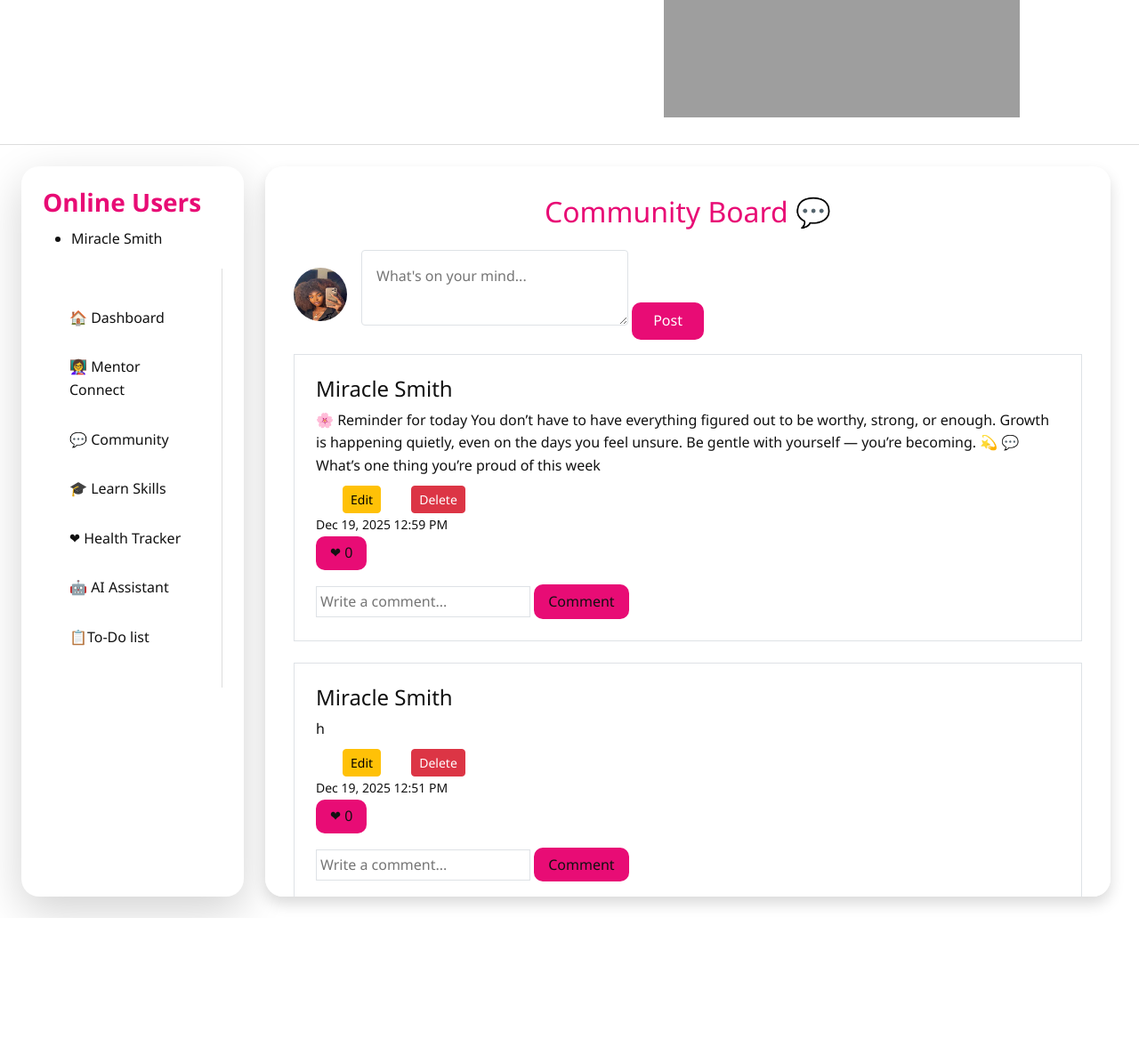
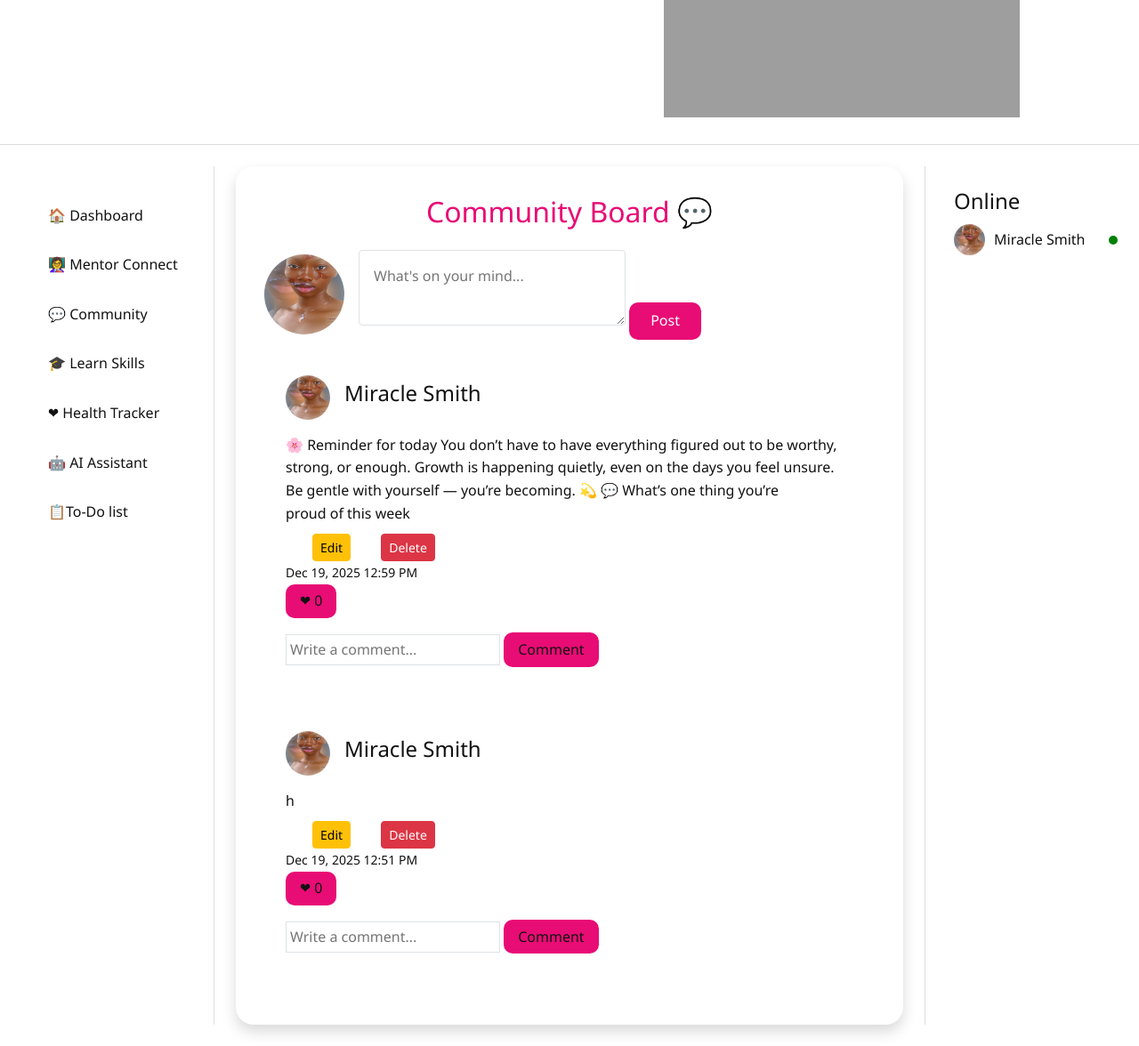
Before and after one commit to SannaVanna/HerAura_project_App, a Flask app: page /community in a window 1280 px wide. Shown: the part 295-1471 px from the top of the page at 89% size. Before the commit the page ends 1327 px from the top, so only its background shows below. Run offline with Flask 3, Linux system fonts and the light colour scheme; a user stored in the database is signed in; data comes from the database, SQL or seed files in the repository; data that the repository does not hold is empty; grey boxes are pictures that could not be loaded.

Commit message:
changes made to the community board

```diff
--- a/app.py
+++ b/app.py
@@ -1,7 +1,7 @@
 from src import create_app, db
 
+
 app = create_app()
-
 
 if __name__ == "__main__":
     print("HerAura is running.........................")
--- a/src/__init__.py
+++ b/src/__init__.py
@@ -2,6 +2,8 @@ from flask import Flask
 from flask_sqlalchemy import SQLAlchemy
 from flask_migrate import Migrate
 from .flasklogin import login_manager
+from flask_login import current_user
+from datetime import datetime
 from .db import db
 #from routes.mentor_routes import routes
 from .routes.dashboard_routes import dashboard_bp
@@ -13,12 +15,26 @@ from .routes.health_routes import health_bp
 from .routes.ai_routes import ai_bp
 from .routes.auth_routes import auth_bp
 from .routes.profile_routes import profile_bp
+from src.utils import time_ago
+from src.utils import is_user_online
+import os
 
 
 # app = Flask(__name__, static_folder="static")
 app = Flask(__name__, static_folder="static")
 app.config['SQLALCHEMY_DATABASE_URI'] = 'sqlite:///girlUser.db'
 app.config['SQLALCHEMY_TRACK_MODIFICATIONS'] = False
+
+BASE_DIR = os.path.abspath(os.path.dirname(__file__))
+UPLOAD_FOLDER = os.path.join(BASE_DIR, 'static', 'profile_images')
+
+app.config['UPLOAD_FOLDER'] = UPLOAD_FOLDER
+
+@app.before_request
+def update_last_seen():
+    if current_user.is_authenticated:
+        current_user.last_seen = datetime.utcnow()
+        db.session.commit()
 
 
 db.init_app(app)
@@ -42,6 +58,9 @@ def create_app():
     app.register_blueprint(auth_bp)
     app.register_blueprint(profile_bp)
 
+    app.jinja_env.globals.update(time_ago=time_ago)
+    app.jinja_env.globals['is_user_online'] = is_user_online
+
 
     with app.app_context():
         db.create_all()
--- a/src/models.py
+++ b/src/models.py
@@ -1,4 +1,4 @@
-from datetime import datetime
+from datetime import datetime, timedelta
 from flask_login import UserMixin
 from werkzeug.security import generate_password_hash, check_password_hash
 from .db import db
@@ -16,7 +16,12 @@ class User(UserMixin, db.Model):
     password = db.Column(db.String(200), nullable=False)
     profile_image = db.Column(db.String(300), default='default_profile.png')
     date_created = db.Column(db.DateTime, default=datetime.utcnow)
-    #last_seen = db.Column(db.DateTime, default=datetime.utcnow)
+    last_seen = db.Column(db.DateTime, default=datetime.utcnow)
+
+    @property
+    def is_online(self):
+        #consider a user online if last_seen < 5mins ago
+        return datetime.utcnow() - self.last_seen < timedelta(minutes=5)
 
     # Relationships
     posts = db.relationship('CommunityPost', backref='user', lazy=True)
@@ -57,6 +62,7 @@ class CommunityPost(db.Model):
     content = db.Column(db.Text, nullable=False)
     created_at = db.Column(db.DateTime, default=datetime.utcnow)
     user_id = db.Column(db.Integer, db.ForeignKey('users.id'), nullable=False)
+    author = db.relationship('User') # link to the user who made the post
 
     # Relationships
     comments = db.relationship('Comment', backref='post', cascade="all, delete-orphan", lazy=True)
@@ -70,6 +76,14 @@ class Comment(db.Model):
     created_at = db.Column(db.DateTime, default=datetime.utcnow)
     user_id = db.Column(db.Integer, db.ForeignKey('users.id'), nullable=False)
     post_id = db.Column(db.Integer, db.ForeignKey('community_posts.id'), nullable=False)
+
+
+class CommentReaction(db.Model):
+    #__tablename__ =
+    id = db.Column(db.Integer, primary_key=True)
+    user_id = db.Column(db.Integer, db.ForeignKey('users.id'), nullable=False)
+    comment_id = db.Column(db.Integer, db.ForeignKey('comments.id'), nullable=False)
+    type = db.Column(db.String(20), default='like') # optional if you want multiple reactions
 
 
 class Like(db.Model):
--- a/src/routes/community_routes.py
+++ b/src/routes/community_routes.py
@@ -1,6 +1,6 @@
 from flask import Blueprint, render_template, request, redirect, url_for, jsonify, flash
 from flask_login import login_required, current_user
-from src.models import User, CommunityPost, Comment, Like
+from src.models import User, CommunityPost, Comment, Like, CommentReaction
 from src.db import db
 
 community_bp = Blueprint('community_bp', __name__)
@@ -89,3 +89,23 @@ def like_post(post_id):
         db.session.add(like)
     db.session.commit()
     return jsonify({'success': True})
+
+@community_bp.route('/community/comment/react/<int:comment_id>', methods=['POST'])
+@login_required
+def comment_react(comment_id):
+    comment = Comment.query.get_or_404(comment_id)
+
+    #check if user already reacted
+    existing_rection = CommentReaction.query.filter_by(user_id=current_user.id, comment_id=comment.id).first()
+
+    if existing_rection:
+        db.session.delete(existing_rection) # remove reaction if exists
+        db.session.commit()
+        #return jsonify({'successs': True, 'reacted': False})
+        return redirect(url_for('community_bp.community_page'))
+
+    reaction = CommentReaction(user_id=current_user.id, comment_id=comment.id)
+    db.session.add(reaction)
+    db.session.commit()
+    #return jsonify({'successs': True, 'reacted': False})
+    return redirect(url_for('community_bp.community_page'))
--- a/src/static/dashboard.css
+++ b/src/static/dashboard.css
@@ -51,12 +51,11 @@ header {
   padding: 25px 0;
 }
 
-.sidebar .logo {
-  text-align: center;
-  color: var(--accent);
-  font-weight: 700;
-  font-size: 1.6rem;
-  margin-bottom: 25px;
+.right-sidebar {
+  background:var(--bg);
+  border-left: 1px solid var(--border);
+  height: inherit;
+  padding: 25px 0;
 }
 
 .sidebar nav a {
@@ -69,9 +68,8 @@ header {
   transition: 0.3s;
 }
 
-.sidebar nav a:hover,
-.sidebar nav a.active {
-  background: var(--bg);
+.sidebar nav a:hover{
+  background: rgba(42, 41, 41, 0.1);
   color: var(--text);
 }
 
@@ -87,9 +85,15 @@ header {
 }
 
 .welcome-section img{
-  width:60px;
+  width:90px;
   border-radius: 50% ;
-  height: 60px;
+  height: 90px;
+}
+
+.welcome-section2 img{
+  width:50px;
+  border-radius: 50% ;
+  height: 50px;
 }
 
 .profile-center {
@@ -121,7 +125,7 @@ header {
   color: var(--accent);
   font-size: 1.1rem;
   margin-bottom: 10px;
-}
+}/* end dashboard */
 
 /* TO-DO LIST */
 .todo-list {
@@ -133,7 +137,8 @@ header {
   padding: 8px 0;
   border-bottom: 1px solid var(--border);
   font-size: 0.95rem;
-}
+}/* end to-do list */
+
 
 /* RIGHT SIDEBAR - AURA ASSISTANT */
 .right-sidebar {
@@ -179,7 +184,7 @@ header {
   color: #fff;
   padding: 10px 15px;
   cursor: pointer;
-}
+}/* end AI assitant */
 
 /*MENTOR CONNECT*/
 .container {
@@ -278,53 +283,50 @@ p {
 
 .buttons a:hover {
   background:  rgba(253, 1, 140, 0.466);
-}
-
-/*COMMUNITY PAGE*/
-/* community.css */
+}/* end mentor connect */
 
 
+/*COMMUNITY PAGE CSS*/
 /* Layout */
 .main-container {
   display: grid;
-  grid-template-columns: 1fr 2fr 1fr;
-  gap: 1.5rem;
-  padding: 2rem;
+  grid-template-columns: 1fr 3fr 1fr;
+  gap: 20px;
+  padding: 20px;
 }
 
-/* Sidebars */
+/* Sidebars
 aside {
   background: var(--bg);
-  width: 250px;
-  border-radius: 20px;
+  border-radius: 12px;
   box-shadow: 0 4px 12px rgba(110, 104, 104, 0.186);
-  padding: 1.5rem;
+  padding: 16px;
+  height: fit-content;
 }
 
-/* Headings */
+/* Headings
 h2, h3 {
   color: var(--accent);
-}
+}*/
 
 /* Community Post Section */
 section {
   color: var(--text);
   background:var(--bg);
-  width: 950px;
+  width: 750px;
   border-radius: 20px;
   box-shadow: 0 4px 12px rgba(110, 104, 104, 0.186);
   padding: 2rem;
-  overflow-y: auto;
-  max-height: 85vh;
+  max-height: 100vh;
 }
 
 /* Post Card */
-section .border {
+section .post {
   border: none;
   background: var(--bg);
   transition: all 0.3s ease;
 }
-section .border:hover {
+section .post:hover {
   transform: translateY(-4px);
 }
 
@@ -343,23 +345,41 @@ button:hover {
 }
 
 /* Comments Section */
-.border-l-2 {
+.comment-l-2 {
   border-color: #d946ef;
   margin-top: 0.5rem;
 }
-.border-l-2 p strong {
+.comment-l-2 p strong {
   color: #b83280;
 }
 
-/* Sidebar Widgets */
-aside h3 {
-  font-weight: 700;
-  color: var(--accent);
+/* right Sidebar Widgets */
+.online-users{
+  list-style: none;
+  padding: 20px, 0;
 }
-aside ul li {
-  padding: 0.3rem 0;
-  color: var(--text);
+
+.online-users li{
+  display: flex;
+  align-items: center;
+  gap: 10px;
+  margin-bottom: 10px;
 }
+
+.online-users img{
+  width: 35px;
+  height: 35px;
+  border-radius: 50%;
+}
+
+.status-dot{
+  width: 10px;
+  height: 10px;
+  background: green;
+  border-radius: 50%;
+  margin-left: auto;
+}
+
 
 /* AI and Recent Chats Sidebar */
 aside p {
--- a/src/templates/community.html
+++ b/src/templates/community.html
@@ -3,17 +3,6 @@
 <link rel="stylesheet" href="{{ url_for('static', filename='dashboard.css') }}">
 
 <div class="main-container grid grid-cols-4 gap-4 p-4">
-
-  <!-- Left Sidebar -->
-  <aside class="col-span-1 border-top-2 shadow-lg rounded-2xl p-4">
-    <div class="top">
-      <h3 class="font-bold text-lg mb-2">Online Users</h3>
-      <ul>
-        {% for u in users %}
-        <li class="py-1">{{ u.first_name }} {{ u.last_name }}</li>
-        {% endfor %}
-      </ul>
-    </div>
 
     <!-- LEFT SIDEBAR -->
     <div class="sidebar">
@@ -29,8 +18,6 @@
         </nav>
       </div>
     </div>
-  </aside>
-
 
   <!-- Community Posts -->
   <section class="col-span-2 shadow rounded-2xl p-6 overflow-y-auto max-h-[85vh]">
@@ -47,26 +34,42 @@
 
     <!-- Posts -->
     {% for post in posts %}
-    <div class="border rounded-2xl p-4 mb-4 bg-gray-50">
-      <h4 class="font-semibold text-purple-700">{{ post.user.first_name }} {{ post.user.last_name }}</h4>
+    <div class="post rounded-2xl p-4 mb-4 bg-gray-50">
+      <div class="welcome-section2 d-flex align-items-center gap-3 mb-3">
+        <img src="{{ url_for('static', filename='profile_images/' + post.user.profile_image) }}" alt="Profile image" class="profile-image">
+        <h4 class="font-semibold text-purple-700">{{ post.user.first_name }} {{ post.user.last_name }}</h4>
+      </div>
+
       <p class="mt-2">{{ post.content }}</p>
+      {% if current_user.id == post.user.id%}
       <div>
         <a href="{{ url_for('community_bp.edit_post', post_id=post.id) }}" class="btn btn-sm btn-warning">Edit</a>
         <form action="{{ url_for('community_bp.delete_post', post_id=post.id)}}" method="POST" style="display:inline;">
           <button type="submit" class="btn btn-sm btn-danger">Delete</button>
         </form>
       </div>
-      <small class="text-gray-500">{{ post.created_at.strftime('%b %d, %Y %I:%M %p') if post.created_at else '' }}</small>
+      {% endif %}
 
+      <small class=" time text-gray-500">{{ post.created_at.strftime('%b %d, %Y %I:%M %p') if post.created_at else '' }}</small>
       <form action="{{ url_for('community_bp.like_post', post_id=post.id) }}" method="POST" class="inline-block">
         <button class="text-pink-600 font-semibold ml-2">❤ {{ post.likes | length }}</button>
-      </form>
+      </form><!--post section end-->
 
       <!-- Comments -->
-      <div class="mt-3 pl-4 border-l-2">
+      <div class="mt-3 pl-4 comment-l-2">
         {% for comment in post.comments %}
+        <div class="welcome-section2 d-flex align-items-center gap-3 mb-3">
+          <img src="{{ url_for('static', filename='profile_images/' + comment.user.profile_image) }}" alt="Profile image" class="profile-image">
           <p class=" mb-1"><strong>{{ comment.user.first_name }}</strong>: {{ comment.content }}</p>
+          <span class="time ml-100">{{ time_ago(comment.created_at) }}</span>
+        </div>
+
+        <!--form action="{{ url_for('community_bp.comment_react', comment_id=comment.id) }}" method="POST" class="inline-block">
+          <button class="text-pink-60 font-semibold ml-2">❤ {{ post.likes | length }}</button>
+        </form-->
+
         {% endfor %}
+
 
         <!-- Add Comment -->
         <form action="{{ url_for('community_bp.add_comment', post_id=post.id) }}" method="POST">
@@ -77,5 +80,21 @@
     </div>
     {% endfor %}
   </section>
+
+  <!-- Right Sidebar -->
+  <div class="right-sidebar">
+    <div class="top">
+      <ul class="online-users">
+        <h4>Online</h4>
+        {% for u in users %}
+        <li class="py-1">
+          <img src="{{ url_for('static', filename='profile_images/' + current_user.profile_image) }}" alt="Profile image" class="profile-image">
+          <span>{{ u.first_name }} {{ u.last_name }}</span>
+          <span class="status-dot"></span>
+        </li>
+        {% endfor %}
+      </ul>
+    </div>
+  </div>
 </div>
 {% endblock %}
--- a/src/templates/dashboard.html
+++ b/src/templates/dashboard.html
@@ -23,7 +23,7 @@
   <!-- MAIN CONTENT -->
   <div class="main-content">
     <div class="welcome-section d-flex align-items-center gap-3 mb-3">
-      <img src="{{ url_for('static', filename='profile_images/' + current_user.profile_image) }}" alt="Profile" class="">
+      <img src="{{ url_for('static', filename='profile_images/' + current_user.profile_image) }}" alt="Profile image" class="profile-image">
       <h1>Welcome, {{current_user.first_name}} {{ current_user.last_name}} 🌸</h1>
     </div>
 
```
Also changed, not shown: migrations/versions/0693578dff28_add_last_seen_to_users.py (added, +32 -0 lines), src/static/girl_hygiene_app.css (+26 -11 lines), src/utils.py (added, +30 -0 lines), src/static/profile_images/user_5.jpg (added), static/profile_images/user_1.jpg, static/profile_images/user_5.jpg (added).
